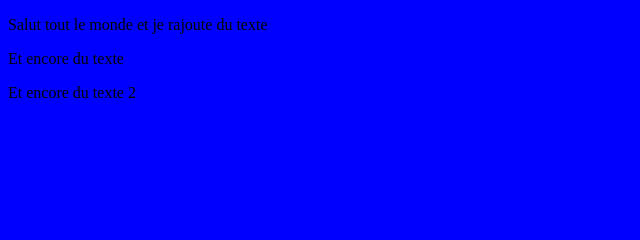
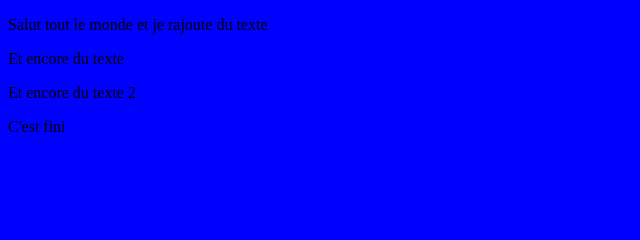
Before and after one commit to CyanJade-Fox/Test02, a plain HTML site: page index.html in a window 1280 px wide. Shown: the top 240 px of the page, 0-640 px from the left. Drawn offline with Linux system fonts and the light colour scheme.

Commit message:
fin du test au 26/10/20

```diff
--- a/index.html
+++ b/index.html
@@ -10,6 +10,7 @@
     <p>Salut tout le monde et je rajoute du texte</p>
     <p>Et encore du texte</p>
     <p>Et encore du texte 2</p>
+    <p>C'est fini</p>
 
     <style type="text/css">
         body{
```
